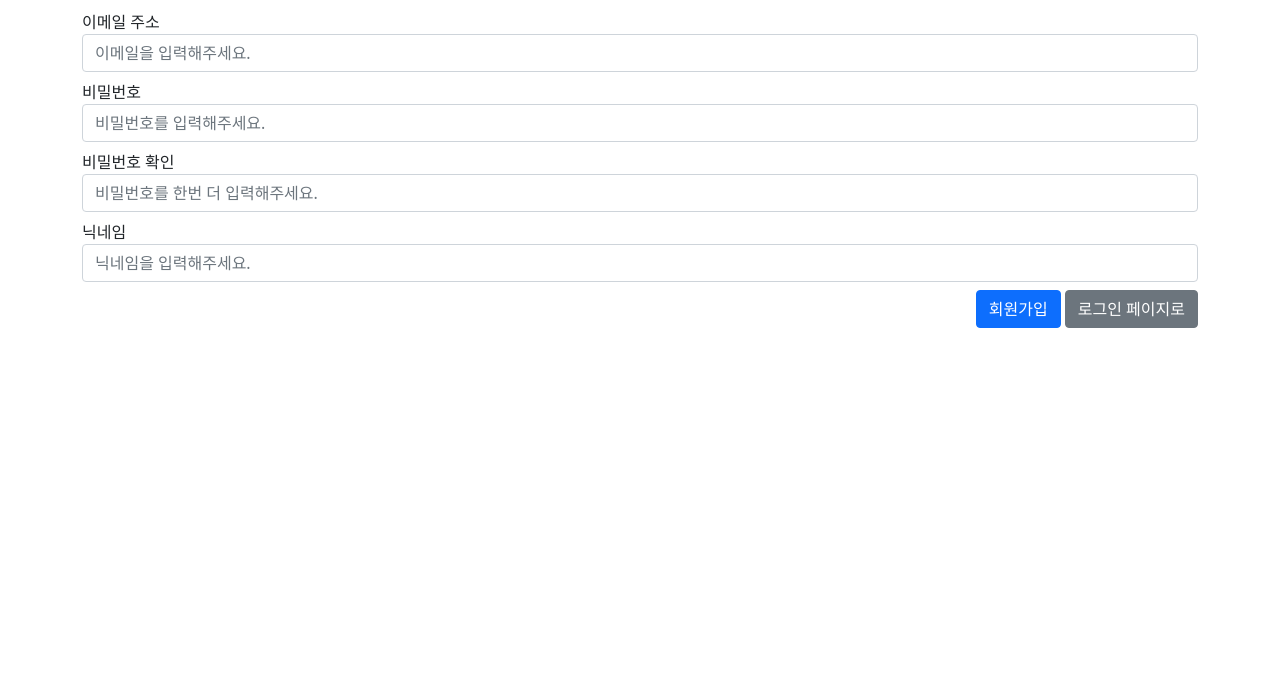
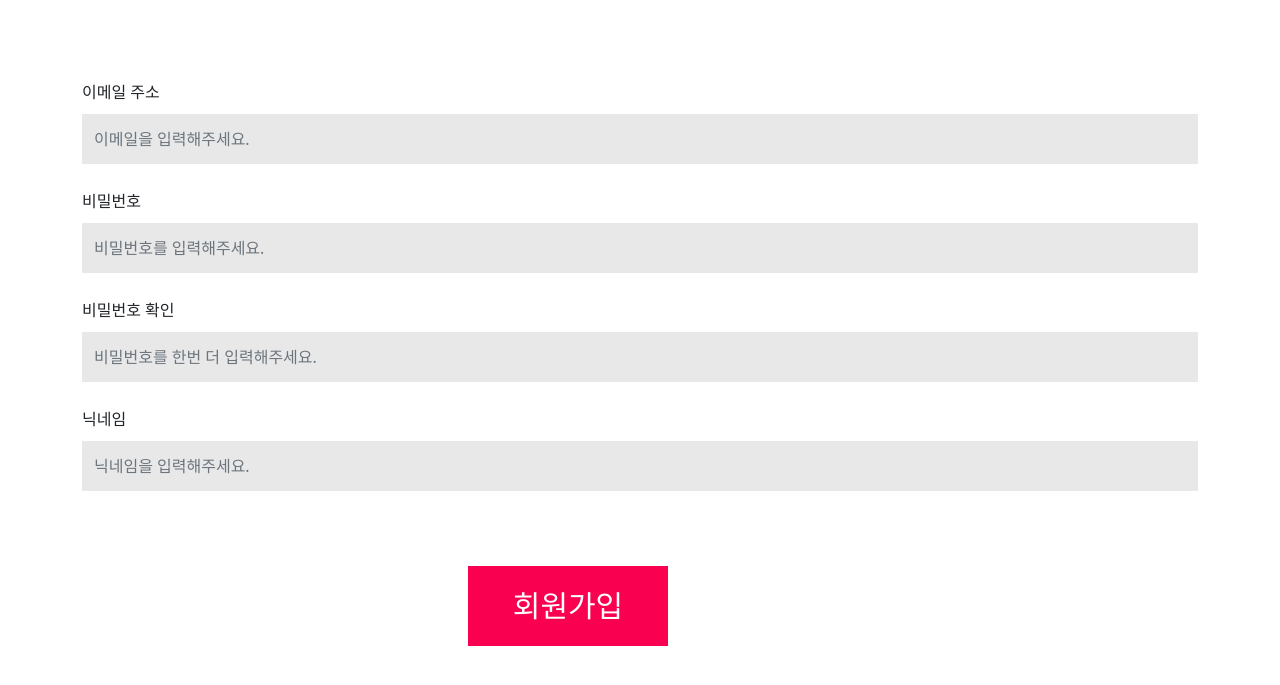
Before and after one commit to Reinforcement-succeeded/yogi_otte, a Django app: page /sign-up/ in a window 1280 px wide. Shown: the part 92-777 px from the top of the page. Run offline with Django 4.2, Linux system fonts and the light colour scheme.

Commit message:
ADD 회원가입 완료 제작 완료

```diff
--- a/static/css/signin.css
+++ b/static/css/signin.css
@@ -14,7 +14,7 @@
     margin-bottom: 10px;
 }
 
-.login {
+.signin-button {
     width: 200px;
     height: 80px;
     font-size: 30px;
--- a/static/css/signup.css
+++ b/static/css/signup.css
@@ -0,0 +1,26 @@
+.wrap {
+    margin-top: 80px;
+}
+
+.form-group > input {
+    margin-bottom: 25px;
+    height: 50px;
+    background-color: #e8e8e8;
+    border-radius: 0px;
+    border: none;
+}
+
+.form-group > label {
+    margin-bottom: 10px;
+}
+
+.signup-button {
+    width: 200px;
+    height: 80px;
+    font-size: 30px;
+    color: white;
+    background-color: #fa0050;
+    border: none;
+    margin-right: 530px;
+    margin-top: 50px;
+}
--- a/templates/user/signin.html
+++ b/templates/user/signin.html
@@ -19,7 +19,7 @@
                            name="password" placeholder="비밀번호를 입력해주세요.">
                 </div>
                 <div>
-                    <button type="submit" class="login">로그인</button>
+                    <button type="submit" class="signin-button">로그인</button>
                 </div>
                 <div class="signup">
                     <span>아이디가 없으신가요?</span>
--- a/templates/user/signup.html
+++ b/templates/user/signup.html
@@ -11,25 +11,28 @@
             <form class="form-area">
                 <div class="form-group mt-2 mb-2">
                     <label for="useremail">이메일 주소</label>
-                    <input type="email" class="form-control" id="useremail" name="useremail" placeholder="이메일을 입력해주세요.">
+                    <input style="background-color: #e8e8e8" type="email" class="form-control" id="useremail"
+                           name="useremail" placeholder="이메일을 입력해주세요.">
                 </div>
                 <div class="form-group mt-2 mb-2">
                     <label for="password">비밀번호</label>
-                    <input type="password" class="form-control" id="password" name="password"
+                    <input style="background-color: #e8e8e8" type="password" class="form-control" id="password"
+                           name="password"
                            placeholder="비밀번호를 입력해주세요.">
                 </div>
                 <div class="form-group mt-2 mb-2">
                     <label for="password2">비밀번호 확인</label>
-                    <input type="password" class="form-control" id="password2" name="password2"
+                    <input style="background-color: #e8e8e8" type="password" class="form-control" id="password2"
+                           name="password2"
                            placeholder="비밀번호를 한번 더 입력해주세요.">
                     <div class="form-group mt-2 mb-2">
                         <label for="username">닉네임</label>
-                        <input type="username" class="form-control" id="username" name="username"
+                        <input style="background-color: #e8e8e8" type="username" class="form-control" id="username"
+                               name="username"
                                placeholder="닉네임을 입력해주세요.">
                     </div>
                     <div style="float: right">
-                        <button type="submit" class="btn btn-primary">회원가입</button>
-                        <a href="/sign-in" class="btn btn-secondary">로그인 페이지로</a>
+                        <button type="submit" class="signup-button">회원가입</button>
                     </div>
             </form>
 
```
